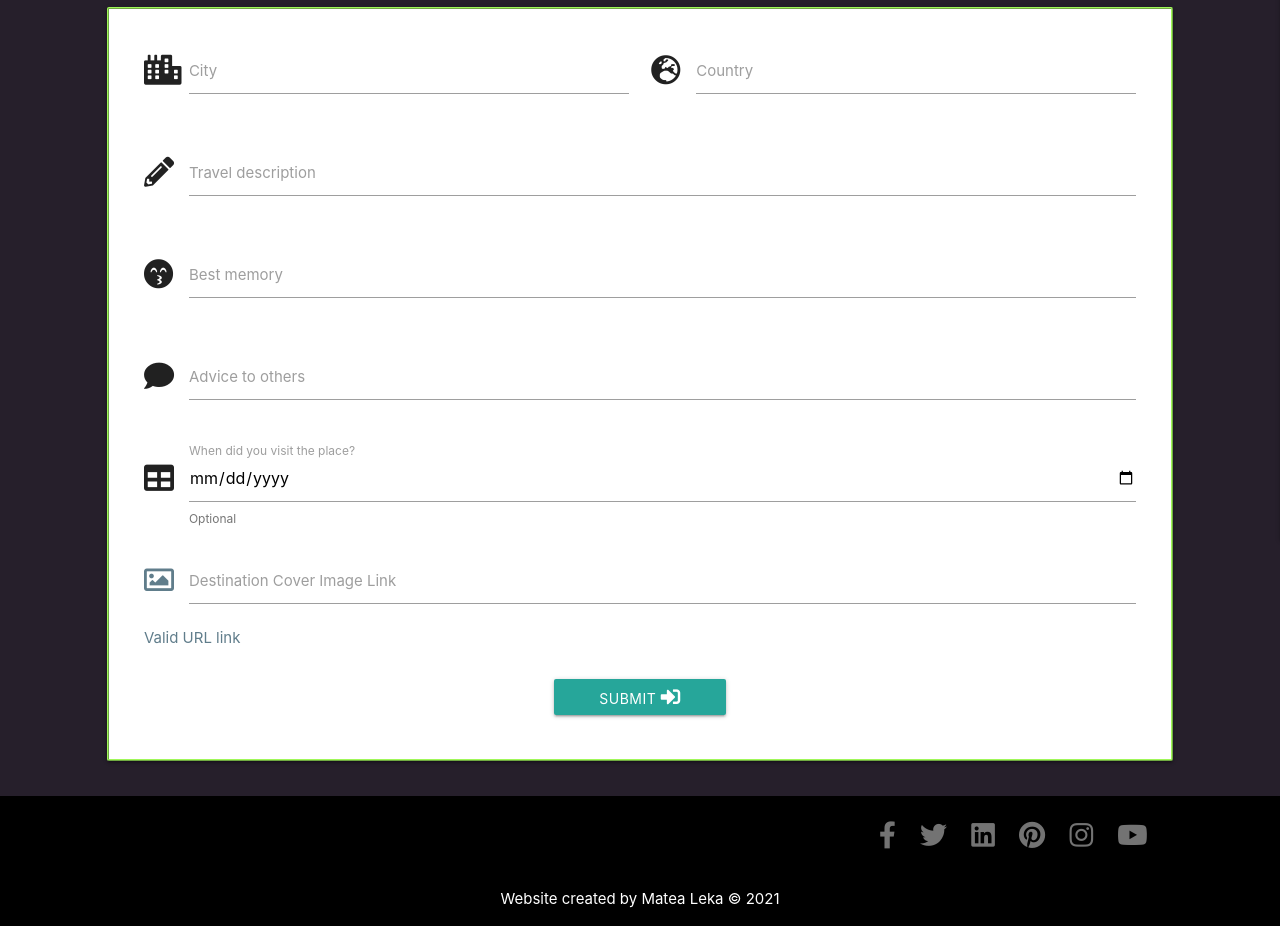
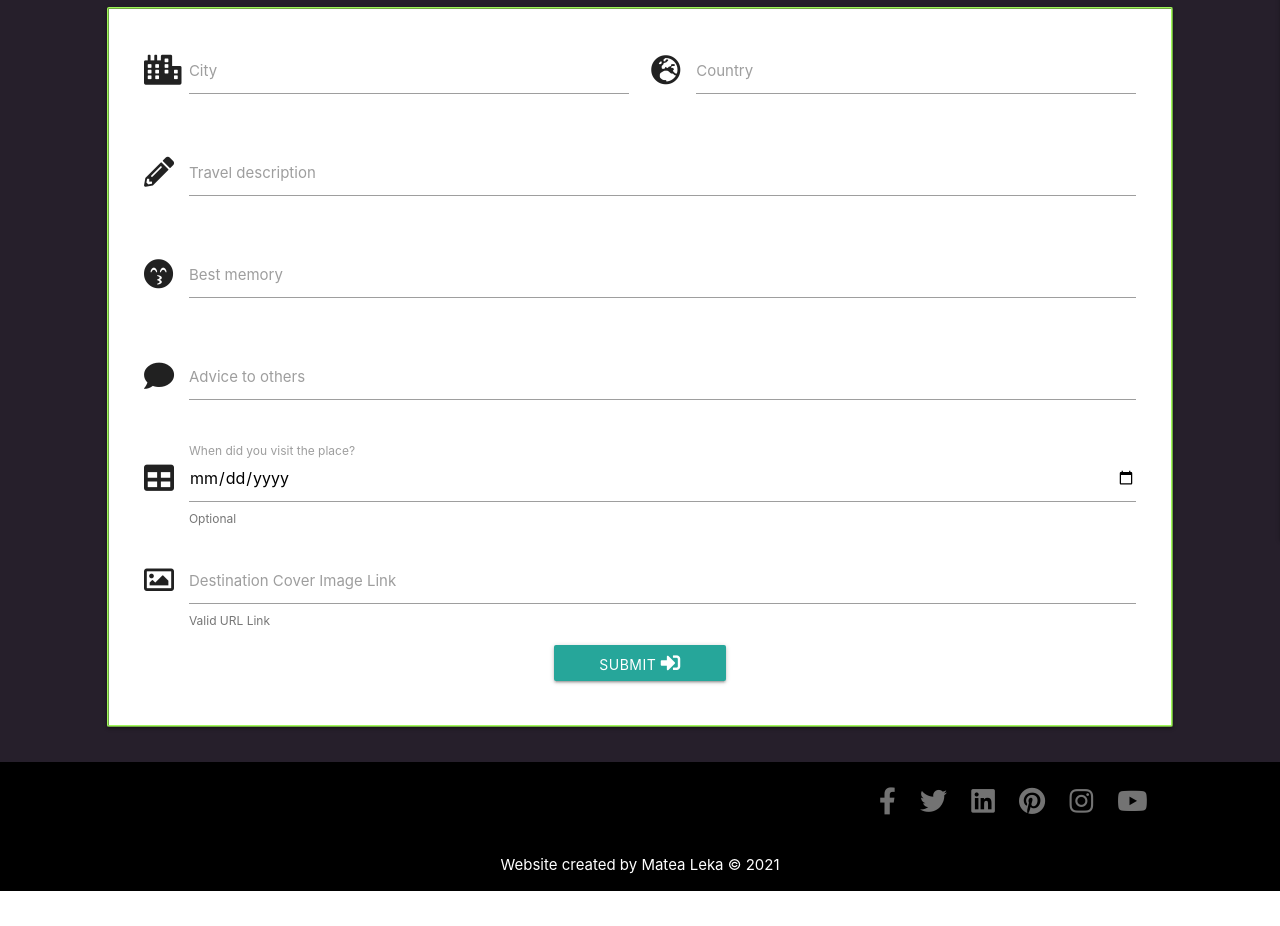
Before and after one commit to GilleM/Travel-reviews, a Flask app: page /add_destination in a window 1280 px wide. Shown: the part 320-1246 px from the top of the page. After the commit the page ends 1211 px from the top, so only its background shows below. Run offline with Flask 2, Linux system fonts and the light colour scheme; some libraries are stand-ins or nearby versions.

Commit message:
destination_image_url added

```diff
--- a/app.py
+++ b/app.py
@@ -118,7 +118,9 @@ def add_destination():
             "best_memory": request.form.get("best_memory"),
             "advice": request.form.get("advice"),
             "due_date": request.form.get("due_date"),
-            "created_by": session["user"]
+            "created_by": session["user"],
+            "destination_image_url": request.form.get("destination_image_url"),
+
         }
         mongo.db.destinations.insert_one(place)
         flash("New Place Successfully Added!")
@@ -136,7 +138,9 @@ def edit_destination(place_id):
             "best_memory": request.form.get("best_memory"),
             "advice": request.form.get("advice"),
             "due_date": request.form.get("due_date"),
-            "created_by": session["user"]
+            "created_by": session["user"],
+            "destination_image_url": request.form.get("destination_image_url"),
+
         }
         mongo.db.destinations.update({"_id": ObjectId(place_id)}, submit)
         flash("New Destination Successfully Updated!")
--- a/templates/add_destination.html
+++ b/templates/add_destination.html
@@ -51,11 +51,11 @@
                 <span class="helper-text" data-error data-success>Optional</span>
             </div>
             <!-- Destination image url link -->
-            <div class="input-field blue-grey-text col s12">
-                <i class="far fa-image blue-grey-text prefix"></i>
+            <div class="input-field col s12">
+                <i class="far fa-image prefix"></i>
                 <input id="destination_image_url" name="destination_image_url" type="text" class="validate" minlength="5" maxlength="150" pattern="^(?:http(s)?:\/\/)?[\w.-]+(?:\.[\w\.-]+)+[\w\-\._~:/?#[\]@!\$&'\(\)\*\+,;=.]+$" required>
                 <label for="destination_image_url">Destination Cover Image Link</label>
-                <p class="blue-grey-text sub-note hide-on-med-and-down">Valid URL link</p>
+                <span class="helper-text" data-error="Please insert Valid URL Link">Valid URL Link</span>
             </div>
             <!-- Submit button -->
             <div class="row">
--- a/templates/destinations.html
+++ b/templates/destinations.html
@@ -40,7 +40,7 @@
     {% for place in destinations %}
     <div class="card hoverable">
         <div class="card-image waves-effect waves-block waves-light">
-            <img class="responsive-img" src="https://www.france-voyage.com/visuals/photos/cambrai-13628_w500.jpg">
+            <img src="{{ place.destination_image_url }}">
         </div>
         <div class="card-content">
             <span class="center-align card-title activator grey-text text-darken-4"><strong>{{ place.city }}, {{ place.country }}</strong> <i class="material-icons open_close_for_description_text right">Open for description</i></span> <br>
```
